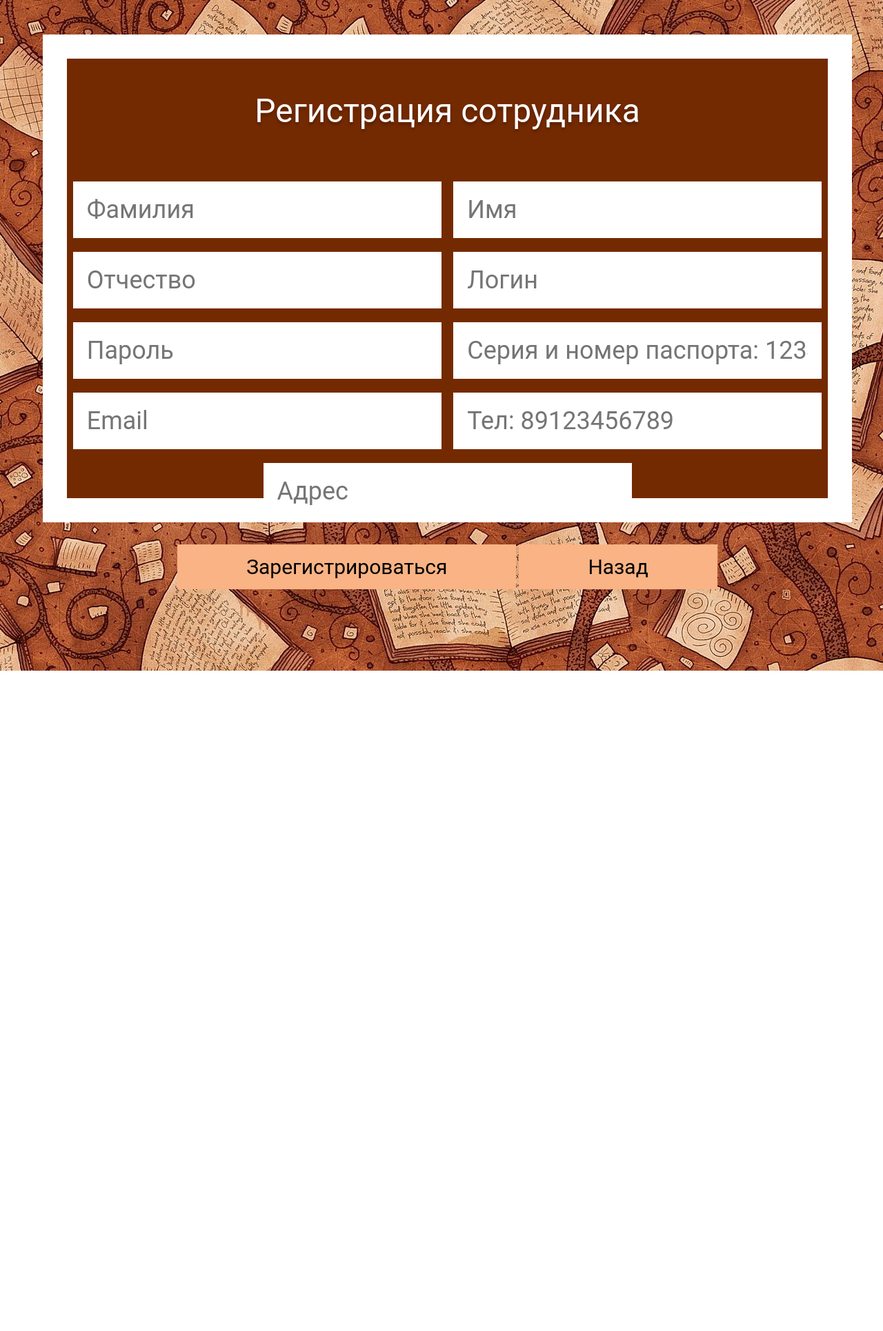
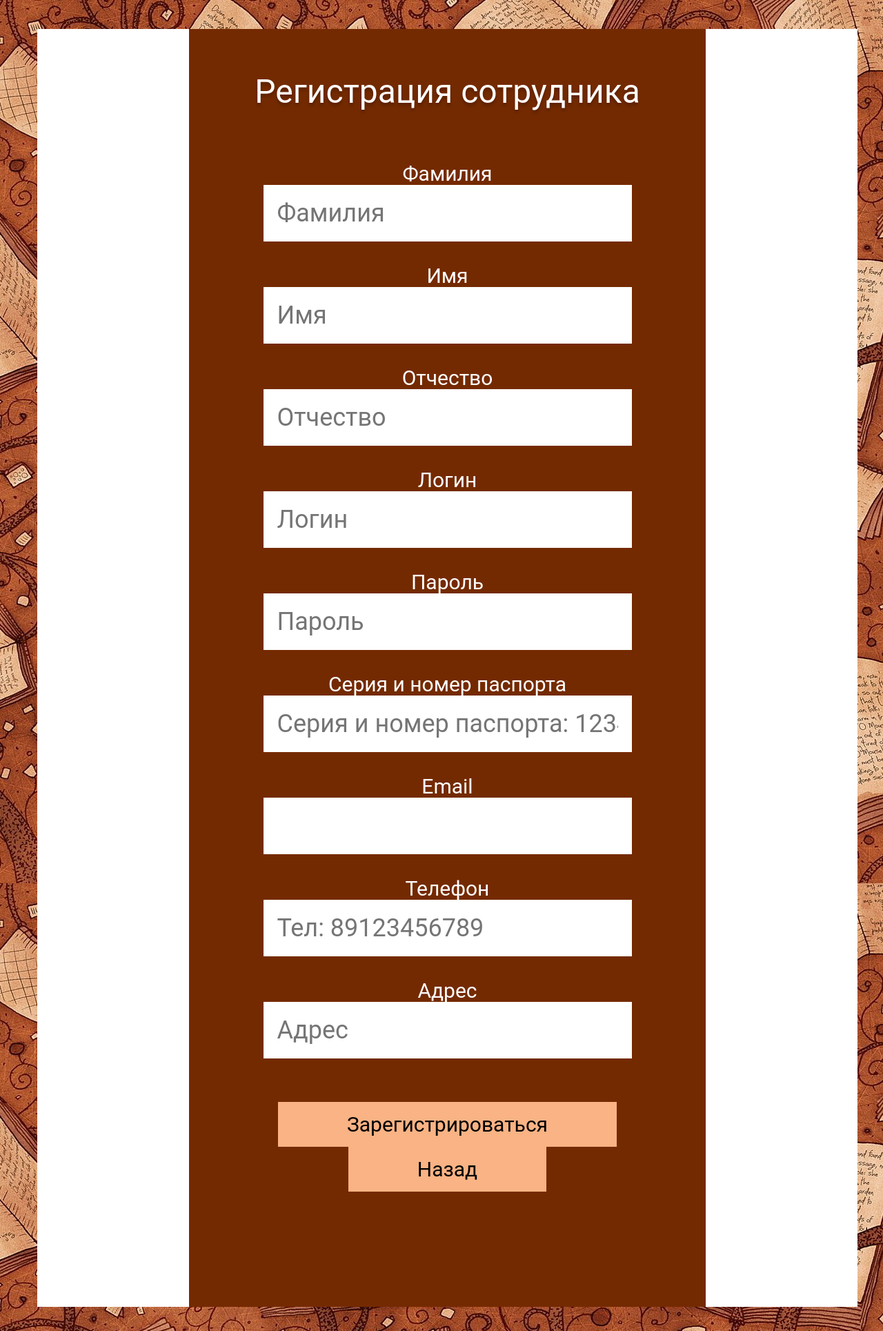
Before and after one commit to daria20024/Kursova, a Django app: page /websityReg.html in a window 1280 px wide. Shown: the whole page at 69% size. Before the commit the page ends 972 px from the top, so only its background shows below. Run offline with Django 3.2, Linux system fonts and the light colour scheme.

Commit message:
04.12.2021

```diff
--- a/publishing/publishingapp/baza.py
+++ b/publishing/publishingapp/baza.py
@@ -98,6 +98,11 @@ def search(word):
     return searchs
 
 
+def searchDate(word):
+    searchs = contract.objects.filter(Q(contractDate=word)| Q(dateExecution=word))
+    return searchs
+
+
 def add_contract(contractDate, circulation, format, volume, dateExecution, staf, publish, auth):
 
     a_contract = contract(contractDate=contractDate,
--- a/publishing/publishingapp/static/css/styleReg.css
+++ b/publishing/publishingapp/static/css/styleReg.css
@@ -3,21 +3,36 @@ html{
 
 }
 body{
-	position: absolute;
+margin-left: 54px;
+	margin-right: 37px;
+	margin-top: 42px;
+	margin-bottom: 35px;
+	margin-bottom:35px;
+	/*position: absolute;
 	left: 54px;
 	right: 37px;
 	top: 42px;
-	bottom: 35px;
+	bottom: 35px;*/
 
 	background: #FFFFFF;
 }
 .RegisterNow{
-	position: absolute;
+	/*position: absolute;
 	left: 35px;
 	right: 35px;
-	top: 35px;
-	bottom: 35px;
+	top: 35px;*/
+	/*bottom: 35px;*/
+    margin-left: 220px;
+	margin-right:220px;
 
+	margin-bottom: 35px;
+	font-family: Roboto;
+	font-style: normal;
+	font-weight: normal;
+	font-size: 30px;
+	line-height: 33px;
+
+	padding: 15px;
 	background: #742A00;
 }
 
@@ -47,95 +62,37 @@ body{
 	font-size: 36px;
 	line-height: 42px;
 }
-/*.surname{
 
-	max-width: 565px;
-	padding:15px;
-	left: 33px;
-	top: 123px;
-
-	background: #FFFFFF;
-
-}
-.name{
-	max-width: 565px;
-	padding:15px;
-	left: 33px;
-	top: 220px;
-
-	background: #FFFFFF;
-
-}
-.patronymic{
-	max-width: 565px;
-	padding:15px;
-	left: 33px;
-	top: 317px;
-
-	background: #FFFFFF;
-}
-.loginRge{
-	max-width: 565px;
-	padding:15px;
-	left: 33px;
-	top: 414px;
-
-	background: #FFFFFF;
-}
-.passwordReg{
-	max-width: 565px;
-	padding:15px;
-	left: 33px;
-	top: 511px;
-
-	background: #FFFFFF;
-}
-.passport{
-	padding:15px;
-	left: 654px;
-	top: 123px;
-
-	background: #FFFFFF;
-}
-.email{
-	padding:15px;
-	left: 654px;
-	top: 220px;
-
-	background: #FFFFFF;
-}
-.telefon{
-	padding:15px;
-	left: 654px;
-	top: 317px;
-
-	background: #FFFFFF;
-}
-.address{
-	padding:15px;
-	left: 654px;
-	top: 414px;
-
-	background: #FFFFFF;
-}
-.accessRights{
-	padding:15px;
-	left: 654px;
-	top: 511px;
-
-	background: #FFFFFF;
-}*/
 input{
 	border:0;
-	margin:20px auto;
+	/*margin:20px auto;*/
 	margin-top:0;
 	padding:20px;
 }
 .block{
-	display: flex;
+
+	/*display: flex;
 	flex-direction: row;
-	flex-wrap: wrap;
+	flex-wrap: wrap;*/
 	/*margin:30px;*/
+
+}
+
+.block{
+
+	/*margin-left: 220px;
+	margin-right:220px;
+
+	margin-bottom: 35px;*/
+	font-family: Roboto;
+	font-style: normal;
+	font-weight: normal;
+	font-size: 30px;
+	/*line-height: 33px;*/
+	color:#fff;
+
+	/*padding: 15px;*/
+    text-align:center;
 
 }
 
--- a/publishing/publishingapp/templates/websity.html
+++ b/publishing/publishingapp/templates/websity.html
@@ -12,8 +12,8 @@
 				{% csrf_token %}
 				<p class="text">Войти</p>
 
-				<p class="block"><input class="login" type="text" name="login" placeholder="Логин"><Br>
-				<input type="text" class="password" style = "margin-bottom:10px;" name="password" placeholder="Пароль"><Br></p>
+				<p class="block"><input class="login" type="text" name="login" placeholder="Логин" required><Br>
+				<input type="text" class="password" style = "margin-bottom:10px;" name="password" placeholder="Пароль" required><Br></p>
 				<a href="websityContract.html"><p class="blockBut"><input type="submit" class="buttonComeIn" value="Войти"></p></a>
 			</form>
 
--- a/publishing/publishingapp/templates/websityChangeContract.html
+++ b/publishing/publishingapp/templates/websityChangeContract.html
@@ -98,7 +98,7 @@
 					</tr>
 					<tr>
 						<td>Тираж</td>
-						<td><input type="number" class="search" name = "circulation" min = 0 value="{{ idContract.circulation }}" ></td>
+						<td><input type="number" class="search" name = "circulation" min = 1 value="{{ idContract.circulation }}" ></td>
 					</tr>
 					<tr>
 						<td>Дата исполнения</td>
--- a/publishing/publishingapp/templates/websityContract.html
+++ b/publishing/publishingapp/templates/websityContract.html
@@ -106,6 +106,8 @@
        		{% csrf_token %}
 			<p style="display:inline-block;float:right;vertical-align:top"><input type="text" class="search" name="search" placeholder="Поиск">
 			<button type="submit" class="buttonSearch" name="searchButton"><img src="{% static 'img/лупа.png' %}" alt="" style="vertical-align:middle" width= "36px" height= "36px"></button></p>
+			<p style="display:inline-block;float:right;vertical-align:top"><input type="date" class="searchDate" name="searchDate" placeholder="Поиск">
+			<button type="submit" class="buttonSearch" name="searchButtonDate"><img src="{% static 'img/лупа.png' %}" alt="" style="vertical-align:middle" width= "36px" height= "36px"></button></p>
 		</form>
 		</div>
 		<div class="table">
--- a/publishing/publishingapp/templates/websityFormalizeContract.html
+++ b/publishing/publishingapp/templates/websityFormalizeContract.html
@@ -87,11 +87,11 @@
 					</tr>
 					<tr>
 						<td>Объём</td>
-						<td><input type="number" class="search" name = "volume" required></td>
+						<td><input type="number" class="search" min = 0 name = "volume" required></td>
 					</tr>
 					<tr>
 						<td>Тираж</td>
-						<td><input type="number" class="search" name = "circulation" required></td>
+						<td><input type="number" class="search" min = 1 name = "circulation" required></td>
 					</tr>
 					<tr>
 						<td>Дата исполнения</td>
--- a/publishing/publishingapp/templates/websityReg.html
+++ b/publishing/publishingapp/templates/websityReg.html
@@ -12,17 +12,33 @@
 				{% csrf_token %}
 
 				<p class="text ">Регистрация сотрудника</p>
-				<p class="block">
-					<input class="surname textpole" type="text" name="surname" placeholder="Фамилия" maxlength="50" required><Br>
-					<input class="name textpole" style="" type="text" name="name" placeholder="Имя" maxlength="50" required ><Br>
-					<input class="patronymic textpole" type="text" name="patronymic" placeholder="Отчество" maxlength="50" required><Br>
-					<input class="loginRge textpole" type="text" name="loginReg" placeholder="Логин" minlength="6" maxlength="30" required><Br>
-					<input class="passwordReg textpole" type="password" name="passwordReg" placeholder="Пароль" minlength="6" maxlength="30" required><Br>
-					<input class="passport textpole" type="text" name="passport" placeholder="Серия и номер паспорта: 1234567890" minlength="10" maxlength="10" pattern="[0-9]{10}" required><Br>
-					<input class="email textpole" type="email" name="email" placeholder="Email" maxlength="50" required><Br>
-					<input class="telefon textpole" type="tel" name="telephone" placeholder="Тел: 89123456789" pattern="[0-9]{11}" minlength="11" maxlength="11" required><Br>
-					<input class="address textpole" type="text" name="address" placeholder="Адрес" maxlength="100" required><Br>
-				</p>
+				 <div class="block">
+
+
+
+			Фамилия<div><input class="surname textpole" type="text" name="surname" placeholder="Фамилия" maxlength="50" required></div><Br>
+					Имя<div><input class="name textpole" style="" type="text" name="name" placeholder="Имя" maxlength="50" required ></div><Br>
+					Отчество<div ><input class="patronymic textpole" type="text" name="patronymic" placeholder="Отчество" maxlength="50" required></div><Br>
+					Логин<div><input class="loginRge textpole" type="text" name="loginReg" placeholder="Логин" minlength="6" maxlength="30" required></div><Br>
+					Пароль<div ><input class="passwordReg textpole" type="password" name="passwordReg" placeholder="Пароль" minlength="6" maxlength="30" required></div><Br>
+					Серия и номер паспорта<div><input class="passport textpole" type="text" name="passport" placeholder="Серия и номер паспорта: 1234567890" minlength="10" maxlength="10" pattern="[0-9]{10}" required></div><Br>
+					Email<div ><input class="email textpole" type="email" name="email" placeholder="" maxlength="50" required></div><Br>
+					Телефон<div><input class="telefon textpole" type="tel" name="telephone" placeholder="Тел: 89123456789" pattern="[0-9]{11}" minlength="11" maxlength="11" required></div><Br>
+					Адрес<div><input class="address textpole" type="text" name="address" placeholder="Адрес" maxlength="100" required></div><Br>
+
+			</div>
+				<!--<div class="block">
+
+					<div><input class="surname textpole" type="text" name="surname" placeholder="Фамилия" maxlength="50" required></div><Br>
+					<div><input class="name textpole" style="" type="text" name="name" placeholder="Имя" maxlength="50" required ></div><Br>
+					<div ><input class="patronymic textpole" type="text" name="patronymic" placeholder="Отчество" maxlength="50" required></div><Br>
+					<div><input class="loginRge textpole" type="text" name="loginReg" placeholder="Логин" minlength="6" maxlength="30" required></div><Br>
+					<div ><input class="passwordReg textpole" type="password" name="passwordReg" placeholder="Пароль" minlength="6" maxlength="30" required></div><Br>
+					<div><input class="passport textpole" type="text" name="passport" placeholder="Серия и номер паспорта: 1234567890" minlength="10" maxlength="10" pattern="[0-9]{10}" required></div><Br>
+					<div ><input class="email textpole" type="email" name="email" placeholder="Email" maxlength="50" required></div><Br>
+					<div><input class="telefon textpole" type="tel" name="telephone" placeholder="Тел: 89123456789" pattern="[0-9]{11}" minlength="11" maxlength="11" required></div><Br>
+					<div><input class="address textpole" type="text" name="address" placeholder="Адрес" maxlength="100" required></div><Br>
+				</div>-->
 
 				 <p class="buttonRegisterP" style="display:block; text-align: center;" >
 				 	<a href="websity.html" style="display:inline-block">
--- a/publishing/publishingapp/views.py
+++ b/publishing/publishingapp/views.py
@@ -8,6 +8,8 @@ from .baza import *
 class MainPage(View):
     def get(self, request):
         context = {}
+        print("@@")
+        print(request)
         return render(request, 'websity.html', context=context)
 
     def post(self, request):
@@ -162,6 +164,17 @@ class Contract(View):
                 contractss = search(searchs)
             else:
                 contractss = get_contract()
+            context = {
+                'contractss': contractss
+            }
+            return render(request, "websityContract.html", context=context)
+        elif 'searchButtonDate' in request.POST:
+            searchDatee = request.POST.get("searchDate")
+            if searchDate:
+                contractss = searchDate(searchDatee)
+            else:
+                contractss = get_contract()
+
             context = {
                 'contractss': contractss
             }
```
Also changed, not shown: publishing/publishingapp/static/css/styleContract.css (+18 -0 lines), publishing/db.sqlite3.
